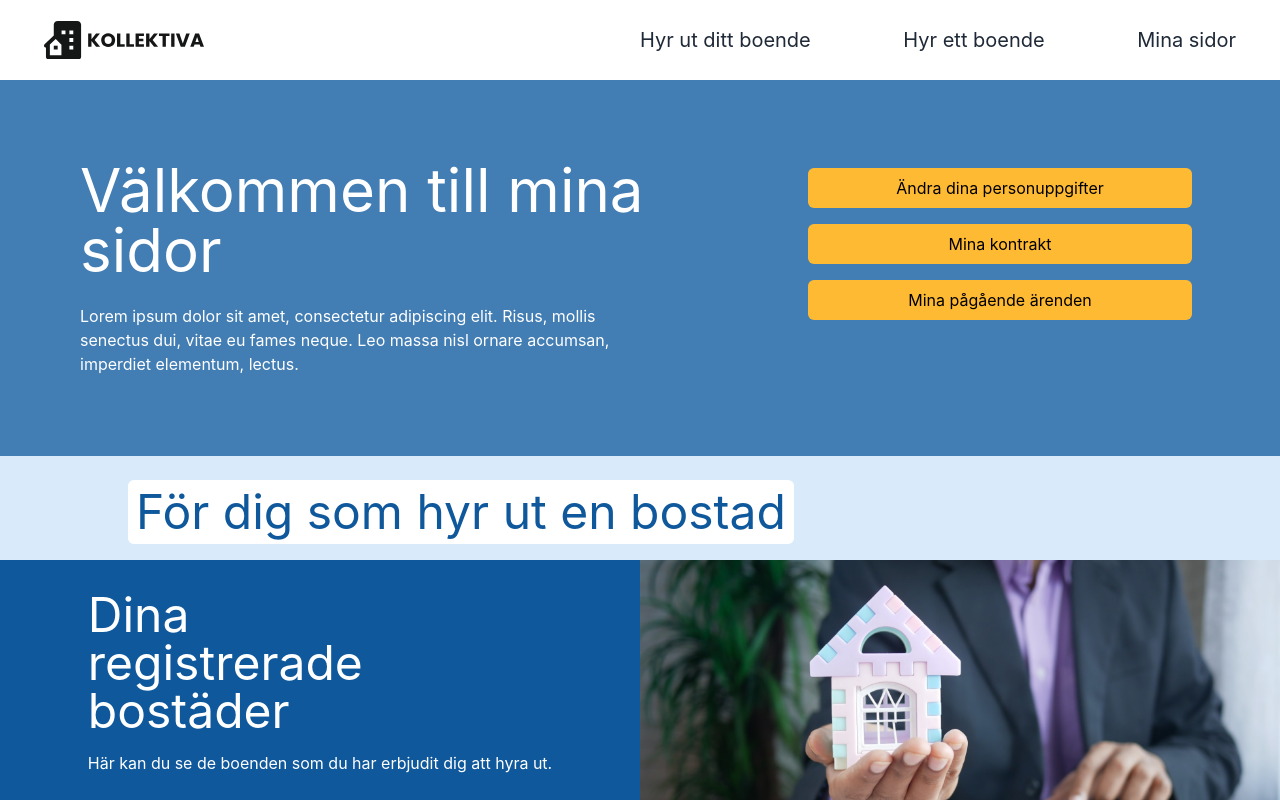
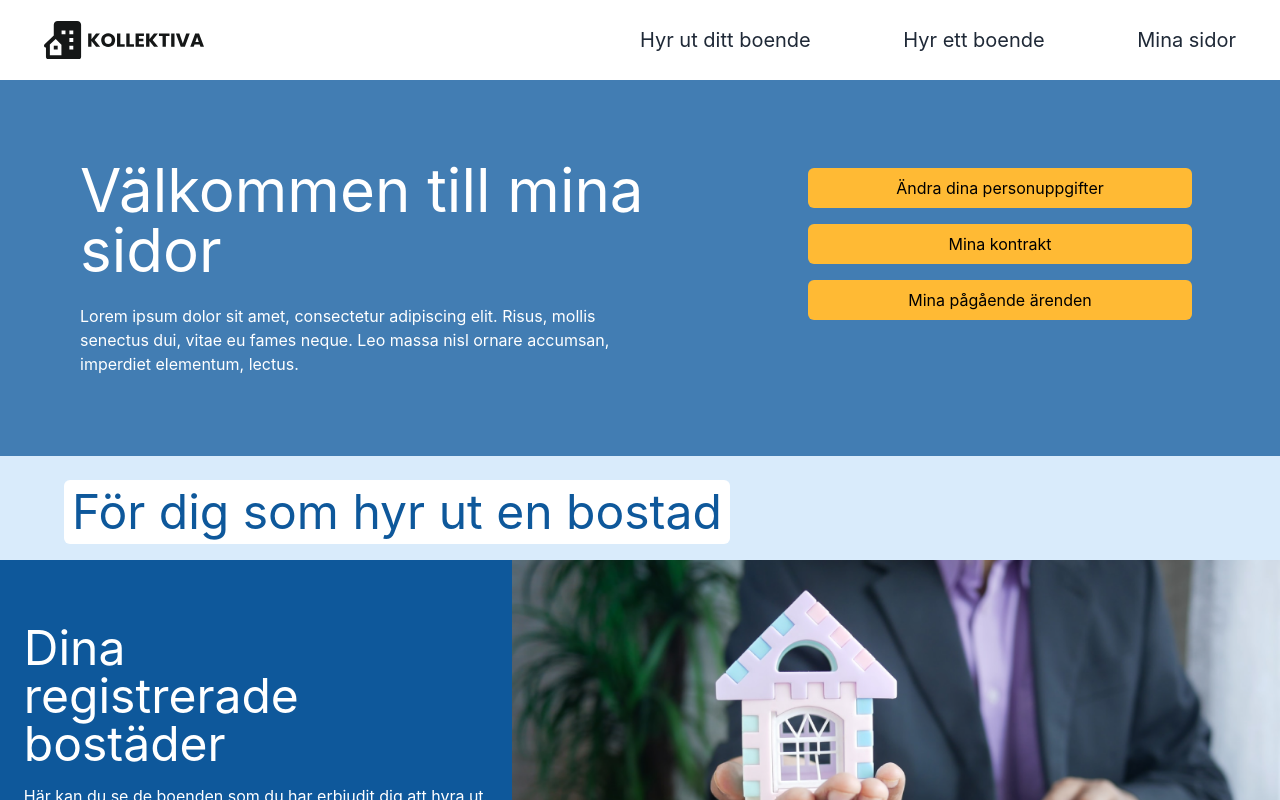
Before and after one commit to Sakariash/Kollektiva, a Next.js app: page /mypages in a window 1280 px wide. Shown: the top 800 px of the page. Built offline with nearby package versions, Linux system fonts and the light colour scheme.

Commit message:
changed margin

```diff
--- a/components/MyPages/MyPagesHeadline/index.js
+++ b/components/MyPages/MyPagesHeadline/index.js
@@ -1,6 +1,6 @@
 export default function MyPagesHeadline({ headline }) {
   return (
-    <h2 className="bg-white p-2 ml-32 mt-6 inline-block rounded-md text-5xl text-primary">
+    <h2 className="bg-white p-2 ml-16 mt-6 inline-block rounded-md text-5xl text-primary">
       {headline}
     </h2>
   );
--- a/components/MyPages/MyPagesSection/index.js
+++ b/components/MyPages/MyPagesSection/index.js
@@ -13,7 +13,7 @@ export default function MyPagesSection({
         <p className="text-white p-2 mb-6">{text}</p>
         <MyPagesButton text={buttonsText} />
       </div>
-      <img className="w-1/2" src={picture}></img>
+      <img className="w-3/5" src={picture}></img>
     </div>
   );
 }
```
